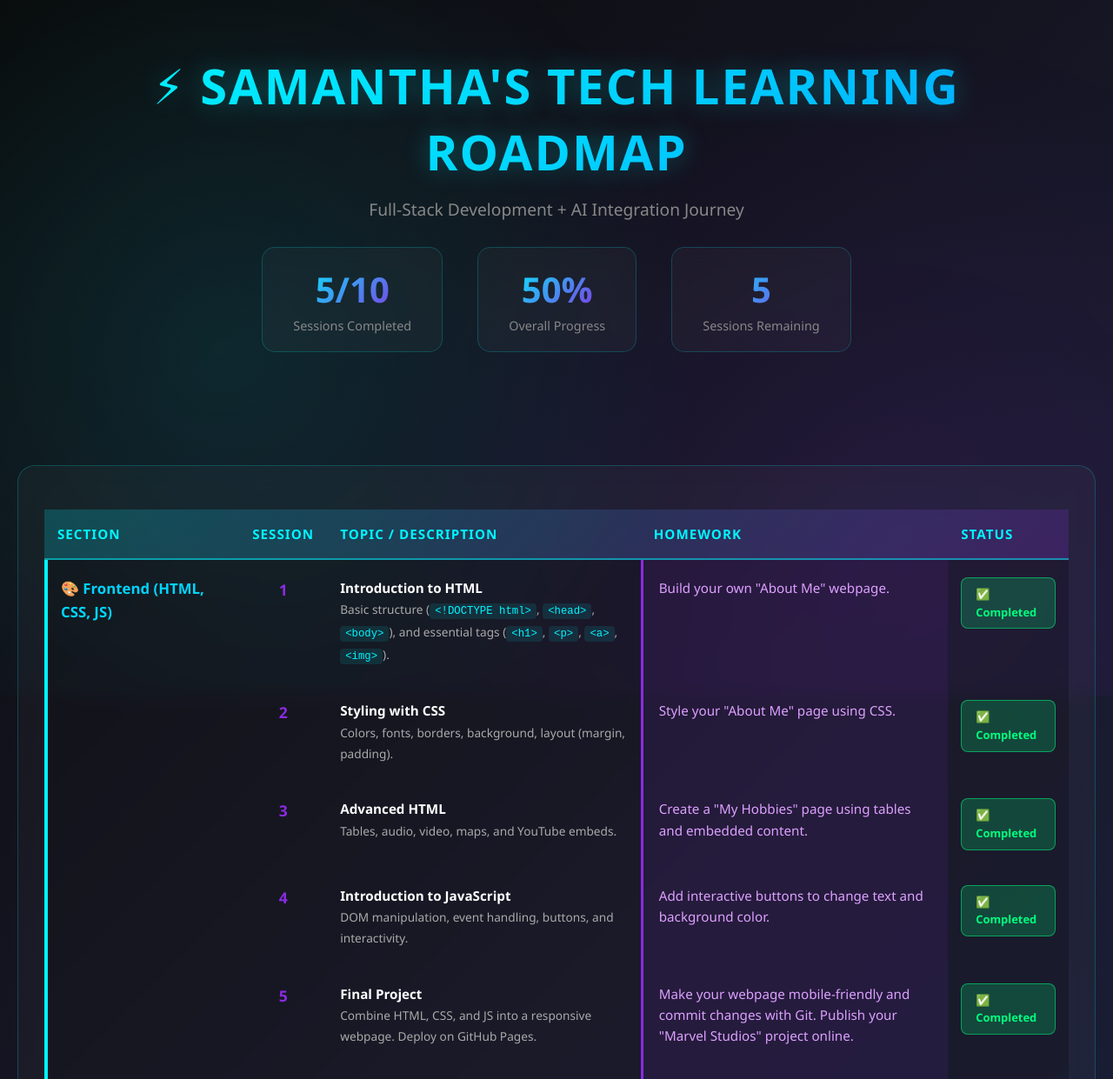
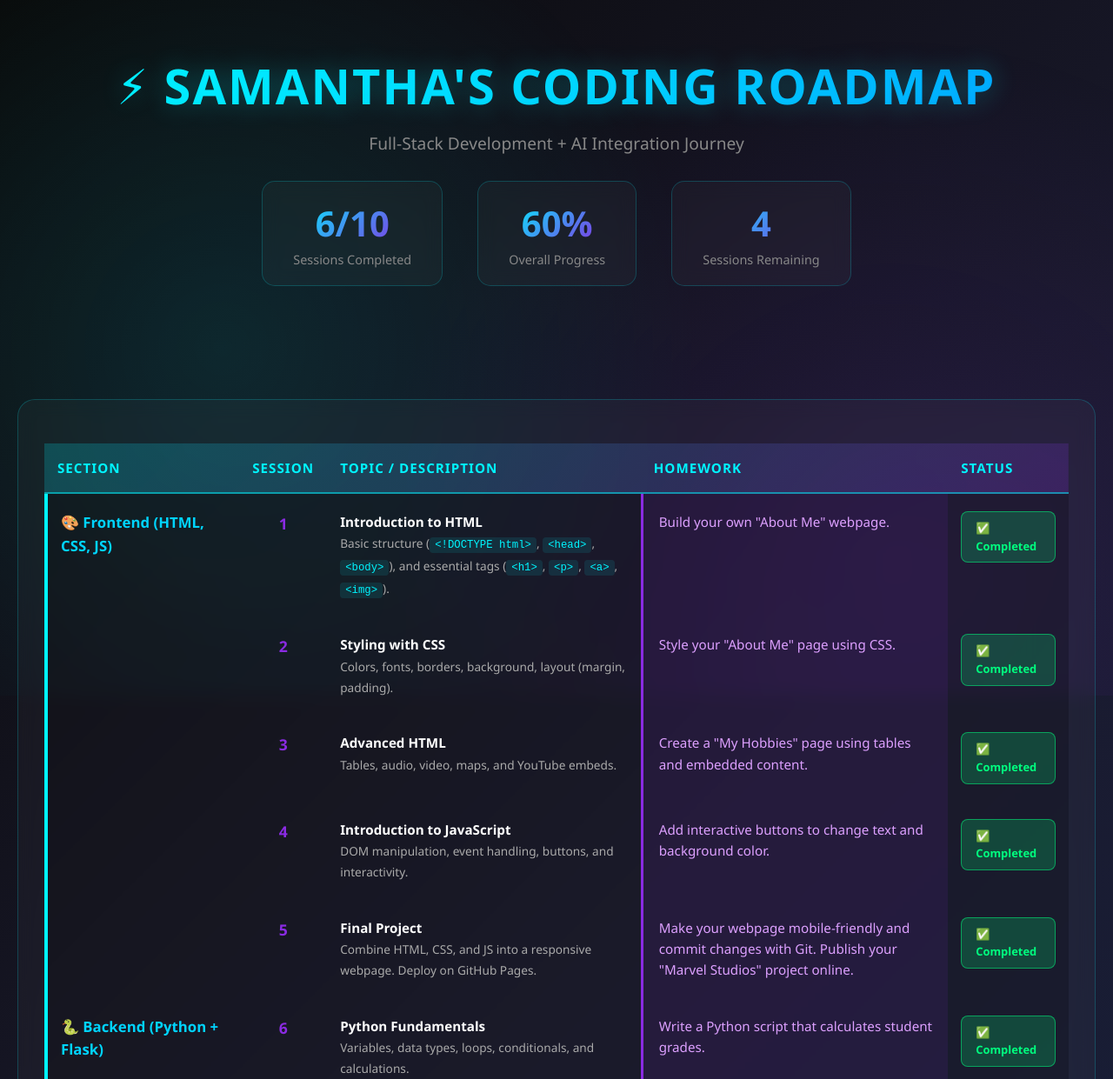
Before and after one commit to davidadafia/chatbot2, a plain HTML site: page index.html in a window 1280 px wide. Shown: the top 1241 px of the page at 87% size. Drawn offline with Linux system fonts and the light colour scheme.

Commit message:
Update index.html

```diff
--- a/index.html
+++ b/index.html
@@ -3,7 +3,7 @@
 <head>
     <meta charset="UTF-8">
     <meta name="viewport" content="width=device-width, initial-scale=1.0">
-    <title>Tech Learning Roadmap</title>
+    <title>SAMANTHA DEV</title>
     <style>
         * {
             margin: 0;
@@ -299,20 +299,20 @@
 <body>
     <div class="container">
         <header>
-            <h1>⚡ SAMANTHA'S TECH LEARNING ROADMAP</h1>
+            <h1>⚡ SAMANTHA'S CODING ROADMAP</h1>
             <p class="subtitle">Full-Stack Development + AI Integration Journey</p>
 
             <div class="progress-summary">
                 <div class="stat-box">
-                    <div class="stat-number">5/10</div>
+                    <div class="stat-number">6/10</div>
                     <div class="stat-label">Sessions Completed</div>
                 </div>
                 <div class="stat-box">
-                    <div class="stat-number">50%</div>
+                    <div class="stat-number">60%</div>
                     <div class="stat-label">Overall Progress</div>
                 </div>
                 <div class="stat-box">
-                    <div class="stat-number">5</div>
+                    <div class="stat-number">4</div>
                     <div class="stat-label">Sessions Remaining</div>
                 </div>
             </div>
@@ -386,7 +386,7 @@
                             <span class="description">Variables, data types, loops, conditionals, and calculations.</span>
                         </td>
                         <td class="homework-cell">Write a Python script that calculates student grades.</td>
-                        <td><span class="status-badge pending">✅ Completed</span></td>
+                        <td><span class="status-badge completed">✅ Completed</span></td>
                     </tr>
                     <tr>
                         <td class="session-cell">7</td>
```
